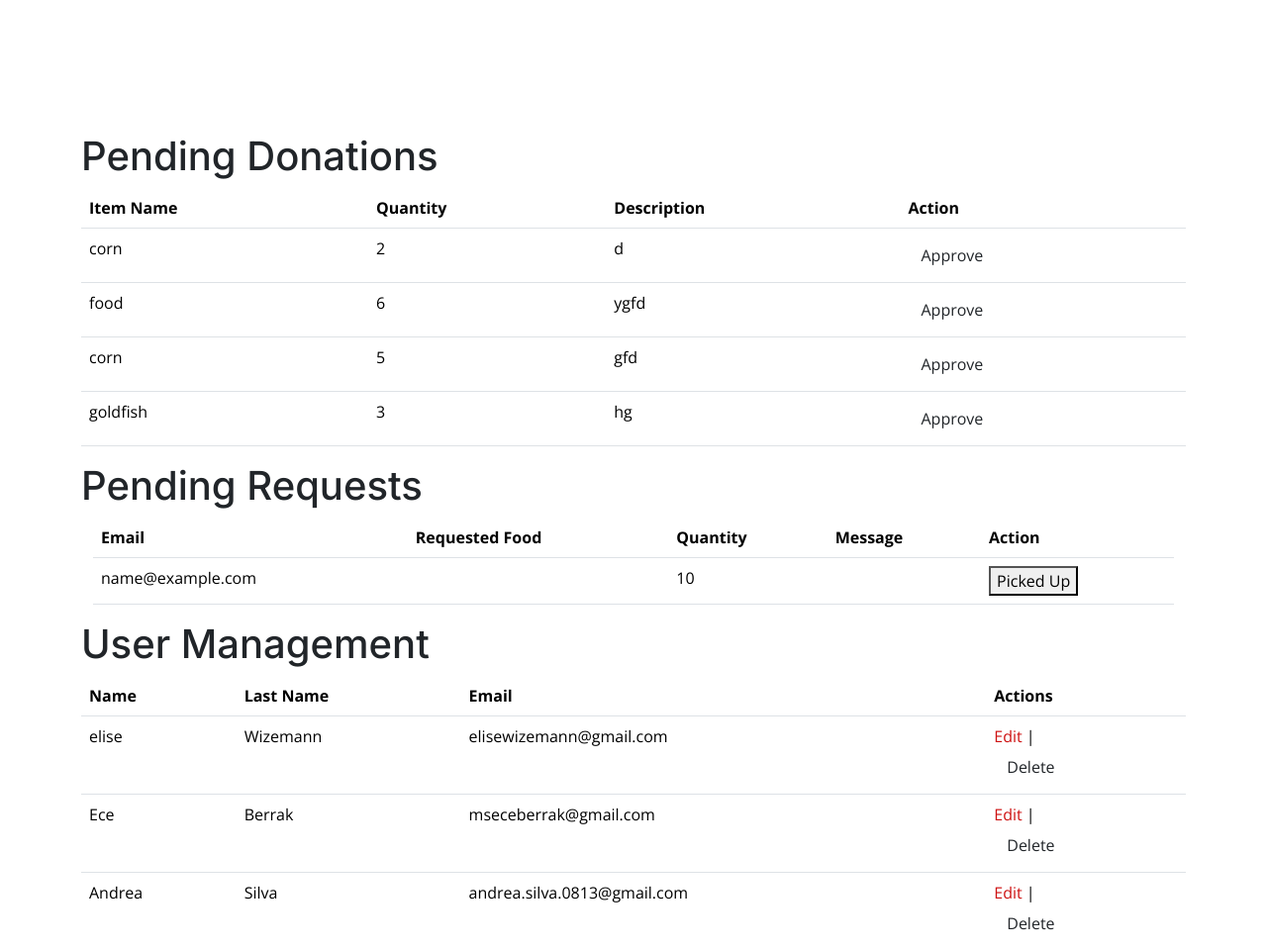
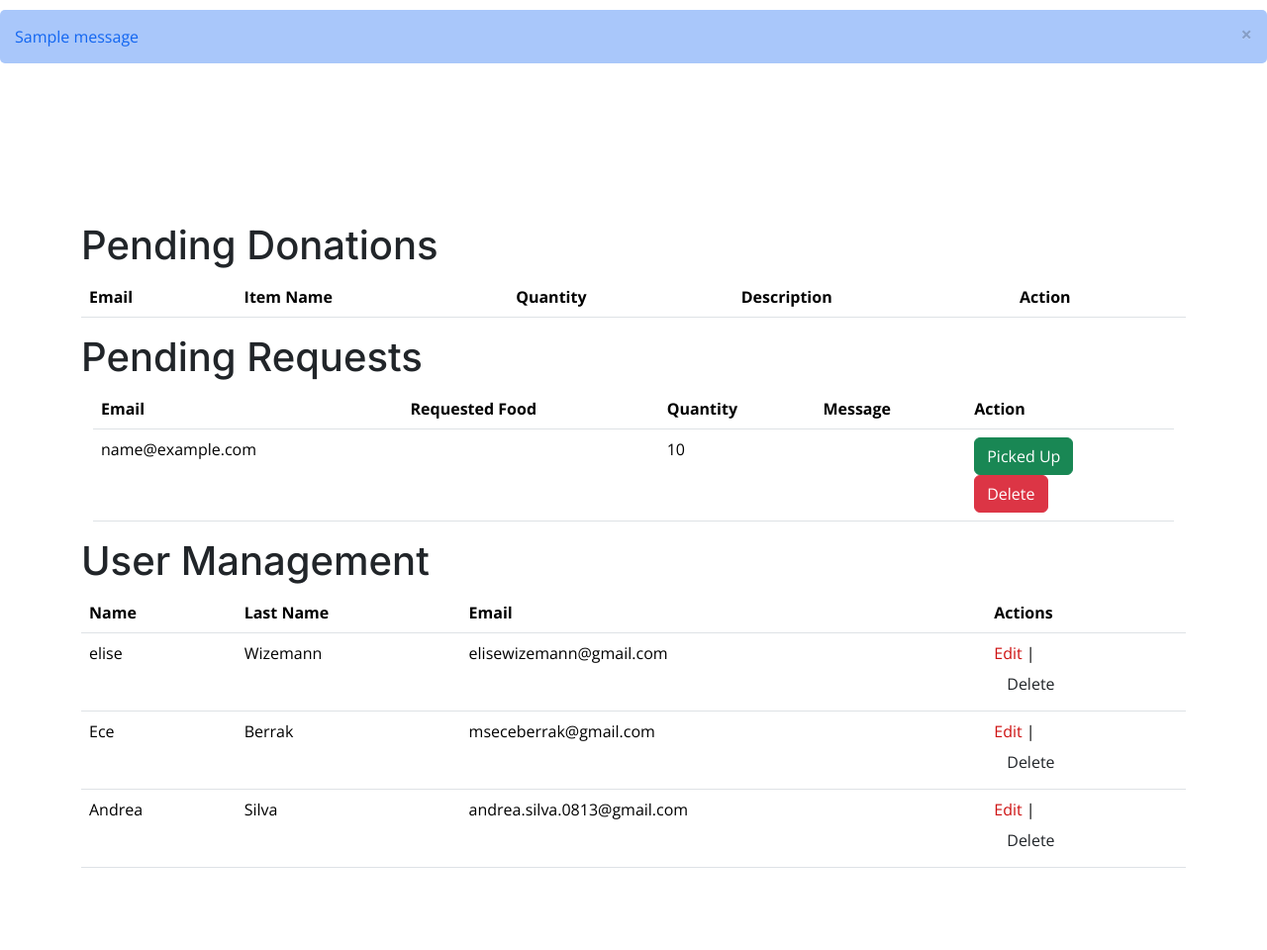
Before and after one commit to BergenTech/web-application-final-project-aee, a Flask app: page /admin in a window 1280 px wide. Shown: the part 90-1050 px from the top of the page at 99% size. After the commit the page ends 967 px from the top, so only its background shows below. Run offline with Flask 3, Linux system fonts and the light colour scheme; tables that the repository leaves empty hold one stand-in row (values such as "Sample post"); one stand-in notice (Sample message) is shown; lists and menus that the app fills with data are empty; some libraries are stand-ins or nearby versions.

Commit message:
4/25
Co-authored-by: Andrea <DreaSilva@users.noreply.github.com>
Co-authored-by: eceberrak <eceberrak@users.noreply.github.com>

```diff
--- a/app.py
+++ b/app.py
@@ -15,6 +15,7 @@ from flask_login import LoginManager, UserMixin
 from flask_login import login_user, current_user, logout_user, login_required
 import random, string
 from twilio.rest import Client
+from sqlalchemy.orm import join
 
 
 app = Flask(__name__)
@@ -72,11 +73,12 @@ class Inventory(db.Model):
     total_tags = db.Column(db.String(255), default="Vegan|Vegetarian|Gluten-free|Dairy-free|Nut-free|Non-GMO|Sugar-free|Halal|Kosher")
 
     def __repr__(self):
-        db.create.all()
+        return f"Name(id={self.name}, qty='{self.qty}', description='{self.description}', bank "
 
 #Donation model
 class Donation(db.Model):
     id = db.Column(db.Integer, primary_key=True)
+    user_id = db.Column(db.Integer, db.ForeignKey('user.id'))
     email = db.Column(db.String(100))
     item_name = db.Column(db.String(100), nullable=False)
     quantity = db.Column(db.Integer, nullable=False)
@@ -84,6 +86,7 @@ class Donation(db.Model):
     status = db.Column(db.String(20), default='pending')
     tags = db.Column(db.String(255))
 
+    user = db.relationship('User', backref=db.backref('donations', lazy=True))
 
     def __repr__(self):
         return f"Donation(id={self.id}, item_name='{self.item_name}', quantity={self.quantity}), description={self.description}"
@@ -145,11 +148,19 @@ def send_mfa(code):
 def index():
     return render_template("index.html")
 
+def filter_inventory(selected_tags):
+    filtered_inventory = []
+    inventory = Inventory.query.all()
+    for item in inventory:
+        tags_list = (item.tags).split('|')
+        if all(tag in tags_list for tag in selected_tags):
+            filtered_inventory.append(item)
+    return filtered_inventory
+
 @app.route('/inventory', methods=["POST","GET"])
 @login_required
 def inventory():
     all_inventory = Inventory.query.all()
-    print(type(all_inventory))
     cart = session.get('cart', [])
     if request.method == "POST":
         if "food_picked" in request.form:
@@ -160,6 +171,8 @@ def inventory():
                 flash(f"Please request a less than or equal amount of {item}'s quantity of {object.qty}", "danger")
                 session['cart'] = cart
                 return render_template("inventory.html", invent_list=all_inventory, cart=cart)
+            if item in cart[0]:
+                flash("You already have this", "danger")
             cart.append([item, qty])
             flash(f"Added {qty} {item} to cart", "success")
         elif "checkout" in request.form:
@@ -183,15 +196,16 @@ def inventory():
             session['cart'].clear()
         elif "delete_cart_item" in request.form:
             item_index = int(request.form.get('item_index'))
-            print(item_index)
             del session['cart'][item_index-1]
             flash("Item removed successfully", "success")
         elif "search" in request.form:
             search_text = request.form["search_text"]
             bank = request.form["bank"]
-            print(bank)
+            selected_tags = request.form.getlist('selected_tags')
+            print(selected_tags)
+            if selected_tags:
+                all_inventory = filter_inventory(selected_tags)
             if bank and search_text:
-                print('ahh')
                 all_inventory=Inventory.query.filter(getattr(Inventory, "name").ilike(f"%{search_text}%")).filter_by(bank = bank).all()
             elif search_text:
                 all_inventory = Inventory.query.filter(
@@ -202,8 +216,6 @@ def inventory():
                 getattr(Inventory, "bank").ilike(f"%{bank}%")
                 ).all()
             return render_template("inventory.html", invent_list=all_inventory, cart=cart)
-
-
 
     session['cart'] = cart
     return render_template("inventory.html", invent_list=all_inventory, cart=cart)
@@ -338,10 +350,10 @@ def send_donation_notification_to_admin(donation):
 @app.route('/donate', methods=['GET','POST'])
 @login_required
 def donate():
+
     user=current_user
-    id=user.id
     if request.method == 'POST':
-
+        user=current_user
         item_name = request.form.get('item_name')
         quantity = request.form.get('quantity')
         description = request.form.get('description')
@@ -353,7 +365,7 @@ def donate():
 
         try:
             # Create a new donation instance
-            new_donation = Donation(item_name=item_name, quantity=quantity, description=description, id=id)
+            new_donation = Donation(user_id=user.id, item_name=item_name, quantity=quantity, description=description)
 
             # Save the new donation to the database
             db.session.add(new_donation)
@@ -429,8 +441,8 @@ def profile():
 # Admin Dashboard Route
 @app.route('/admin')
 def admin_dashboard():
-    pending_donations = Donation.query.filter_by(status='pending').all()
-    pending_requests= Request.query.filter_by(status='pending').all()
+    pending_donations = db.session.query(Donation, User.email).join(User, Donation.user_id == User.id).filter(Donation.status == 'pending').all()
+    pending_requests = Request.query.filter_by(status='pending').all()
     users = User.query.all()
     return render_template('admin_dashboard.html', pending_donations=pending_donations, pending_requests=pending_requests, users=users)
 
@@ -478,6 +490,37 @@ def mark_request_as_picked_up(request_id):
     return redirect(url_for('admin_dashboard'))
 
 
+@app.route('/admin/delete_donation/<int:donation_id>', methods=['POST'])
+def admin_delete_donation(donation_id):
+    # Find the donation by its ID
+    donation = Donation.query.get_or_404(donation_id)
+    donation.status = "Cancelled"
+
+    # Commit the changes
+    db.session.commit()
+
+    # Delete the donation
+    db.session.delete(donation)
+    db.session.commit()
+
+    return redirect(url_for('admin_dashboard'))
+
+# For deleting a pending request
+@app.route('/admin/delete_request/<int:request_id>', methods=['POST'])
+def admin_delete_request(request_id):
+    # Find the request by its ID
+    request = Request.query.get_or_404(request_id)
+    request.status = "Cancelled"
+
+    # Commit the changes
+    db.session.commit()
+
+    # Delete the request
+    db.session.delete(request)
+    db.session.commit()
+
+    return redirect(url_for('admin_dashboard'))
+
 def readFile():
     with open("static\csvFile.csv", 'r') as file:
     # Create a CSV reader object
@@ -495,7 +538,7 @@ def addInvetnory(data):
                 description=row[1],
                 qty=row[2],
                 bank=row[3],
-                tags = row[4]
+                tags = row[4],
             )
             db.session.add(new_item)
             db.session.commit()
--- a/static/assets/css/main.css
+++ b/static/assets/css/main.css
@@ -5,7 +5,49 @@
 * Author: BootstrapMade.com
 * License: https://bootstrapmade.com/license/
 */
-
+/*--------------------------------------------------------------
+# Flash
+--------------------------------------------------------------*/
+.flashes {
+  list-style: none;
+  padding: 0;
+  margin-top: 100px;
+}
+
+.flash {
+  margin-bottom: 10px;
+  padding: 15px;
+  border-radius: 5px;
+}
+
+.danger {
+  background-color: #dea4a4;
+  color: rgba(206, 18, 18, 0.8);;
+}
+
+.success {
+  background-color: #a9c7fa;
+  color: #1266f1;
+}
+
+.warning {
+  background-color: #6573b8;
+  color: #232d5e;
+}
+
+.close {
+  float: right;
+  font-size: 20px;
+  font-weight: bold;
+  line-height: 1;
+  color: #000;
+  text-shadow: 0 1px 0 #fff;
+  opacity: 0.2;
+  cursor: pointer;
+  border: none;
+  background: transparent;
+  padding: 0;
+}
 /*--------------------------------------------------------------
 # Set main reusable colors and fonts using CSS variables
 # Learn more about CSS variables at https://developer.mozilla.org/en-US/docs/Web/CSS/Using_CSS_custom_properties
--- a/templates/admin_dashboard.html
+++ b/templates/admin_dashboard.html
@@ -8,6 +8,7 @@
 <table class="table">
     <thead>
         <tr>
+            <th>Email</th>
             <th>Item Name</th>
             <th>Quantity</th>
             <th>Description</th>
@@ -17,12 +18,16 @@
     <tbody class="table-body">
         {% for donation in pending_donations %}
         <tr class="table-row">
+            <td>{{ donation.user.email }}</td>
             <td>{{ donation.item_name }}</td>
             <td>{{ donation.quantity }}</td>
             <td>{{ donation.description }}</td>
             <td>
                 <form method="post" action="{{ url_for('admin_approve_donation', donation_id=donation.id) }}">
-                    <button type="submit" class="btn btn-action">Approve</button>
+                    <button type="submit" class="btn btn-success">Approve</button>
+                </form>
+                <form method="post" action="{{ url_for('admin_delete_donation', donation_id=donation.id) }}" onsubmit="return confirm('Are you sure you want to delete this donation?');">
+                    <button type="submit" class="btn btn-danger">Delete</button>
                 </form>
             </td>
         </tr>
@@ -52,7 +57,10 @@
                 <td>{{ request.message }}</td>
                 <td>
                     <form method="post" action="{{ url_for('mark_request_as_picked_up', request_id=request.id) }}">
-                        <button type="submit">Picked Up</button>
+                        <button type="submit" class="btn btn-success">Picked Up</button>
+                    </form>
+                    <form method="post" action="{{ url_for('admin_delete_request', request_id=request.id) }}" onsubmit="return confirm('Are you sure you want to delete this request?');">
+                        <button type="submit" class="btn btn-danger">Delete</button>
                     </form>
                 </td>
             </tr>
--- a/templates/base.html
+++ b/templates/base.html
@@ -86,16 +86,16 @@
     </header><!-- End Header -->
 
     {% with messages = get_flashed_messages(with_categories=true) %}
-    {% if messages %}
-    {% for category, message in messages %}
-    <div class="alert alert-{{category}} alert-dismissible fade show" role="alert">
-      <strong>{{message}}</strong>
-      <button type="button" class="close" data-dismiss="alert" aria-label="Close">
-        <span aria-hidden="true">&times;</span>
-      </button>
-    </div>
-    {% endfor %}
-    {% endif %}
+      {% if messages %}
+        <ul class="flashes">
+            {% for category, message in messages %}
+                <li class="flash {{ category }}">
+                    {{ message }}
+                    <button class="close" onclick="this.parentElement.style.display='none';">&times;</button>
+                </li>
+            {% endfor %}
+        </ul>
+      {% endif %}
     {% endwith %}
     <!-- <section id="hero" class="hero d-flex align-items-center section-bg"> -->
       <!-- <div class="container"> -->
--- a/templates/index.html
+++ b/templates/index.html
@@ -1,6 +1,5 @@
 {%extends "base.html"%}
 {%block title%}Home{%endblock%}
-
 
 {%block content%}
 
--- a/templates/inventory.html
+++ b/templates/inventory.html
@@ -53,10 +53,10 @@
                   Search by Tags
                 </button>
                 <ul class="dropdown-menu" aria-labelledby="dropdownMenuButton">
-                  {%for tag in (invent_list[0].total_tags).split("|")%}
+                  {%for tag in ("Vegan|Vegetarian|Gluten-free|Dairy-free|Nut-free|Non-GMO|Sugar-free|Halal|Kosher").split("|")%}
                   <li>
                     <label class="dropdown-item">
-                      <input type="checkbox" class="form-check-input" value="{{tag}}"> {{tag}}
+                      <input type="checkbox" class="form-check-input" name="selected_tags" value="{{tag}}"> {{tag}}
                     </label>
                   </li>
                   {%endfor%}
```
Also changed, not shown: instance/library.db.
